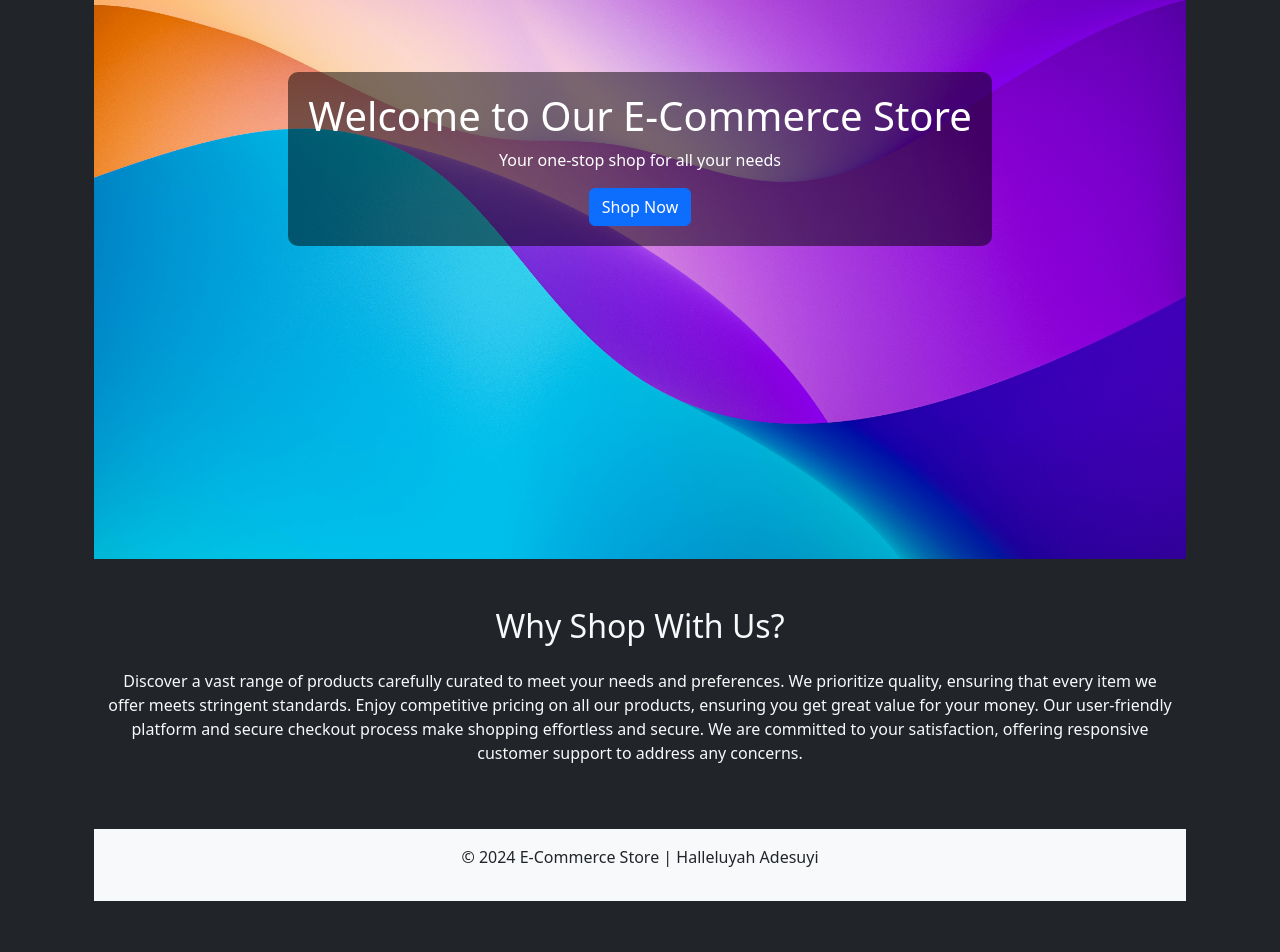
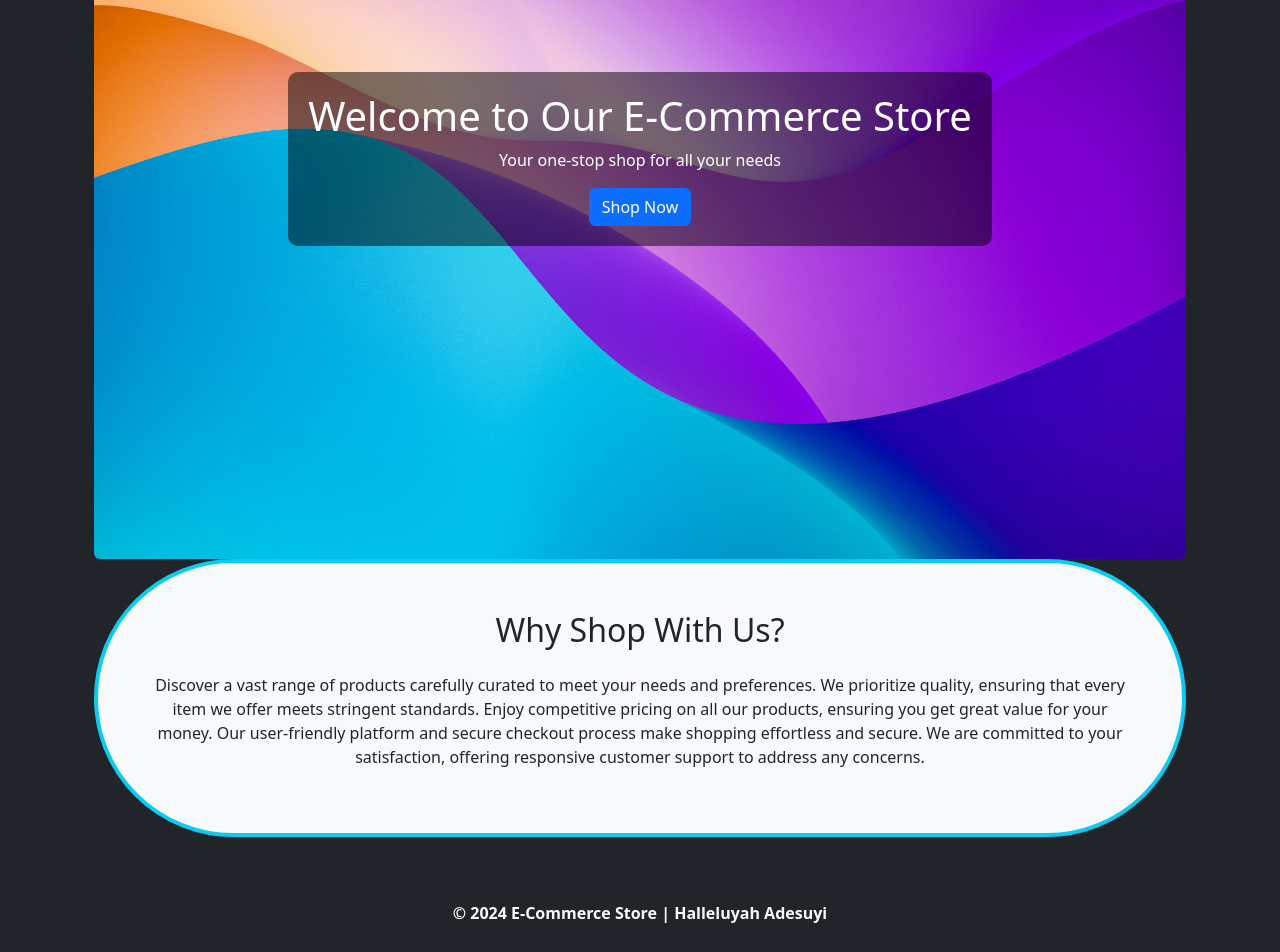
Before and after one commit to halleluyahadesuyi/ecommerce-store-shopping-cart, a React (Vite) app: page / in a window 1280 px wide. Shown: the part 305-1257 px from the top of the page. Before the commit the page ends 1230 px from the top, so only its background shows below. Built offline with nearby package versions, Linux system fonts and the light colour scheme.

Commit message:
fix: Change image and text content's shape

```diff
--- a/src/pages/Home.tsx
+++ b/src/pages/Home.tsx
@@ -5,7 +5,7 @@ import "../App.css";
 export function Home() {
   return (
     <Container className="bg-dark text-light">
-      <div className="landing-cover">
+      <div className="landing-cover rounded">
         <div className="cover-text text-center text-white">
           <h1>Welcome to Our E-Commerce Store</h1>
           <p>Your one-stop shop for all your needs</p>
@@ -15,7 +15,7 @@ export function Home() {
         </div>
       </div>
 
-      <Container className="py-5">
+      <Container className="bg-light text-dark p-5 border border-4 border-info rounded-pill">
         <h2 className="text-center mb-4">Why Shop With Us?</h2>
         <p className="text-center">
           Discover a vast range of products carefully curated to meet your needs
@@ -28,10 +28,8 @@ export function Home() {
         </p>
       </Container>
 
-      <Container fluid className="bg-light text-dark text-center py-3">
-        <p>
-          &copy; 2024 E-Commerce Store | Halleluyah Adesuyi
-        </p>
+      <Container className="text-light text-center py-3 mt-5 fw-bold">
+        <p>&copy; 2024 E-Commerce Store | Halleluyah Adesuyi</p>
       </Container>
     </Container>
   );
```
